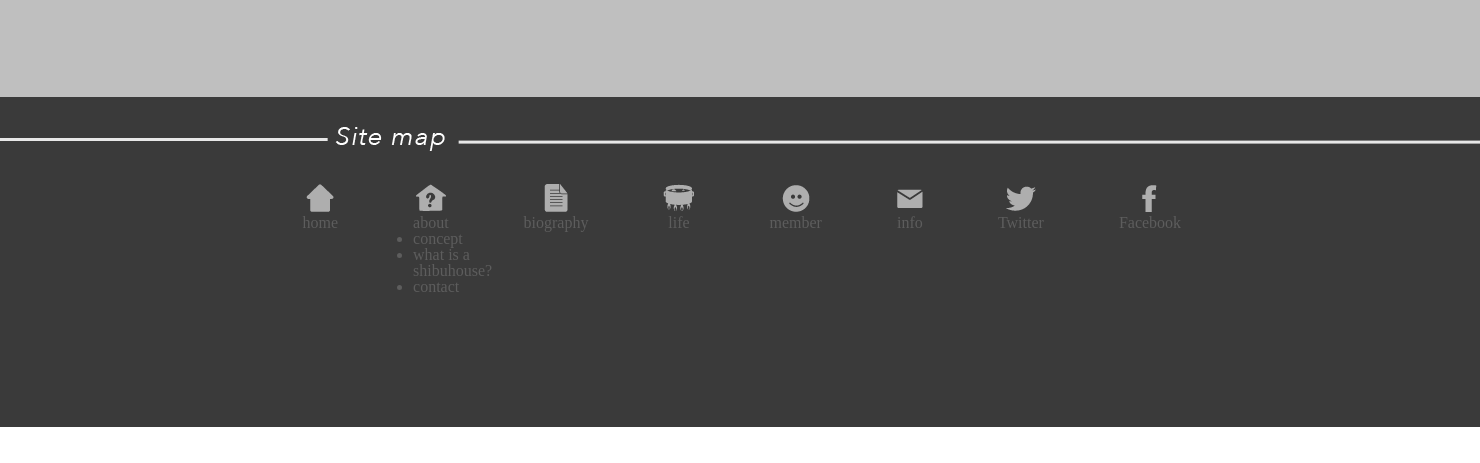
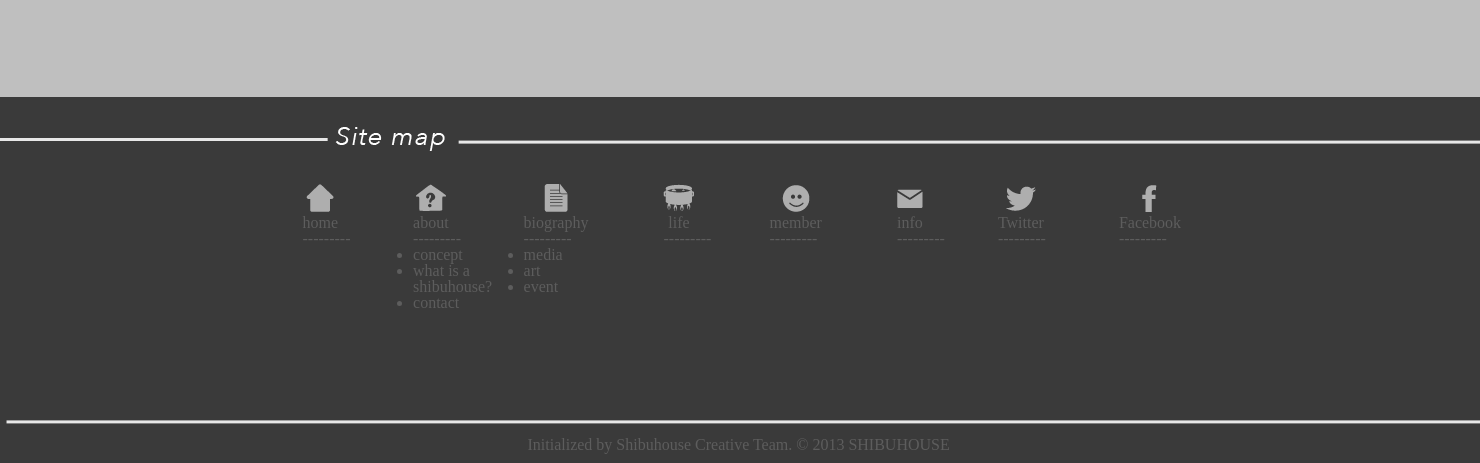
Before and after one commit to ayafujiaya/shibuhouse_new_web, a PHP site: page / in a window 1480 px wide. Shown: the part 3552-4015 px from the top of the page. Before the commit the page ends 3979 px from the top, so only its background shows below. Run offline with PHP 8.4, Linux system fonts and the light colour scheme; some libraries are stand-ins or nearby versions.

Commit message:
Initialized by Shibuhouse Creative Team. © 2013 SHIBUHOUSE

```diff
--- a/css/global.css
+++ b/css/global.css
@@ -165,6 +165,13 @@ footer {
 
 #footer_table {
 	display: block;
-	margin: 30px auto 0 auto;
+	margin: 30px auto 100px auto;
 	width: 875px;
 }
+
+#copyrights {
+	display: block;
+margin: 0 auto;
+width: 425px;
+padding: 10px;
+}
--- a/index.php
+++ b/index.php
@@ -116,6 +116,16 @@ Tom Atlee らは、Howard Bloom が「グループIQ」と呼んだものから
 						<td style="padding-right:75px;">Twitter</td>
 						<td style="padding-right:0px;">Facebook</td>
 					</tr>
+					<tr>
+						<td>---------</td>
+						<td>---------</td>
+						<td>---------</td>
+						<td>---------</td>
+						<td>---------</td>
+						<td>---------</td>
+						<td>---------</td>
+						<td>---------</td>
+					</tr>
 					<tr align="left">
 						<td style=""></td>
 						<td style="">
@@ -126,6 +136,11 @@ Tom Atlee らは、Howard Bloom が「グループIQ」と呼んだものから
 							</ul>
 						</td>
 						<td style="">
+							<ul>
+								<li>media</li>
+								<li>art</li>
+								<li>event</li>
+							</ul>
 						</td>
 						<td style=""></td>
 						<td style=""></td>
@@ -135,7 +150,10 @@ Tom Atlee らは、Howard Bloom が「グループIQ」と呼んだものから
 					</tr>
 				</table>
 			</div><!-- #footer_tale -->
-
+			<img src="./img/footer_underline.png">
+			<div id="copyrights" style="">
+				<p>Initialized by Shibuhouse Creative Team. © 2013 SHIBUHOUSE</p>
+			</div>
 		</footer>
 		<script src="http://ajax.googleapis.com/ajax/libs/jquery/1/jquery.min.js"></script>
 		<script defer src="js/jquery.flexslider.js"></script>
```
Also changed, not shown: img/footer_underline.png (added).
